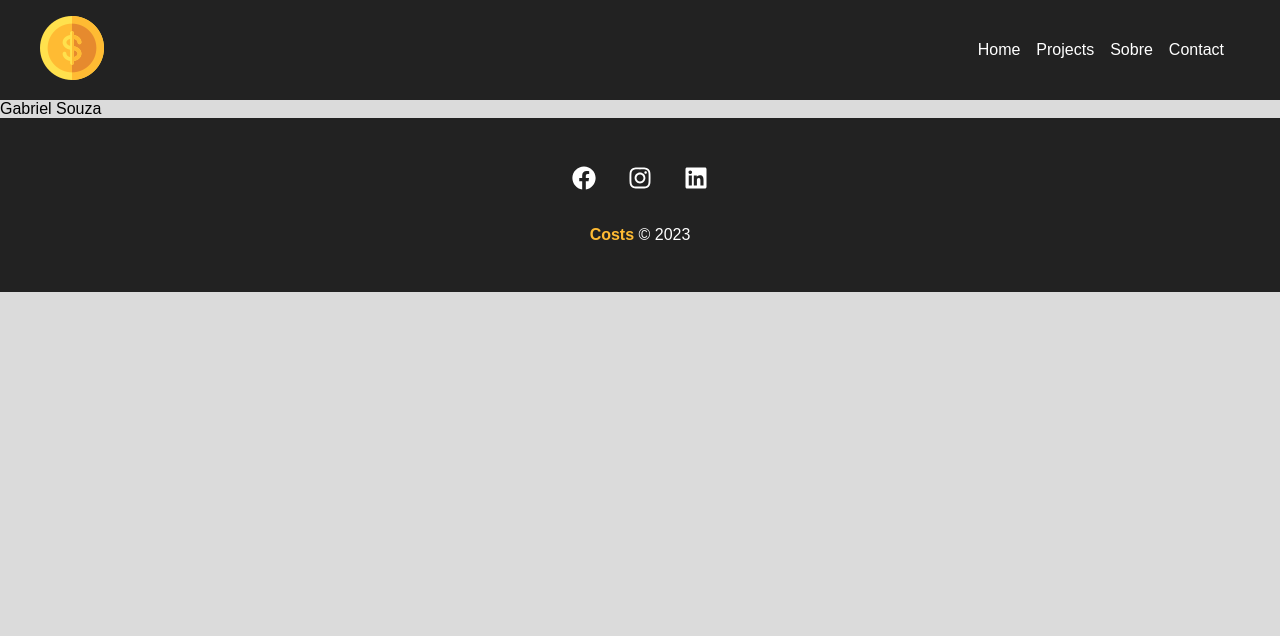
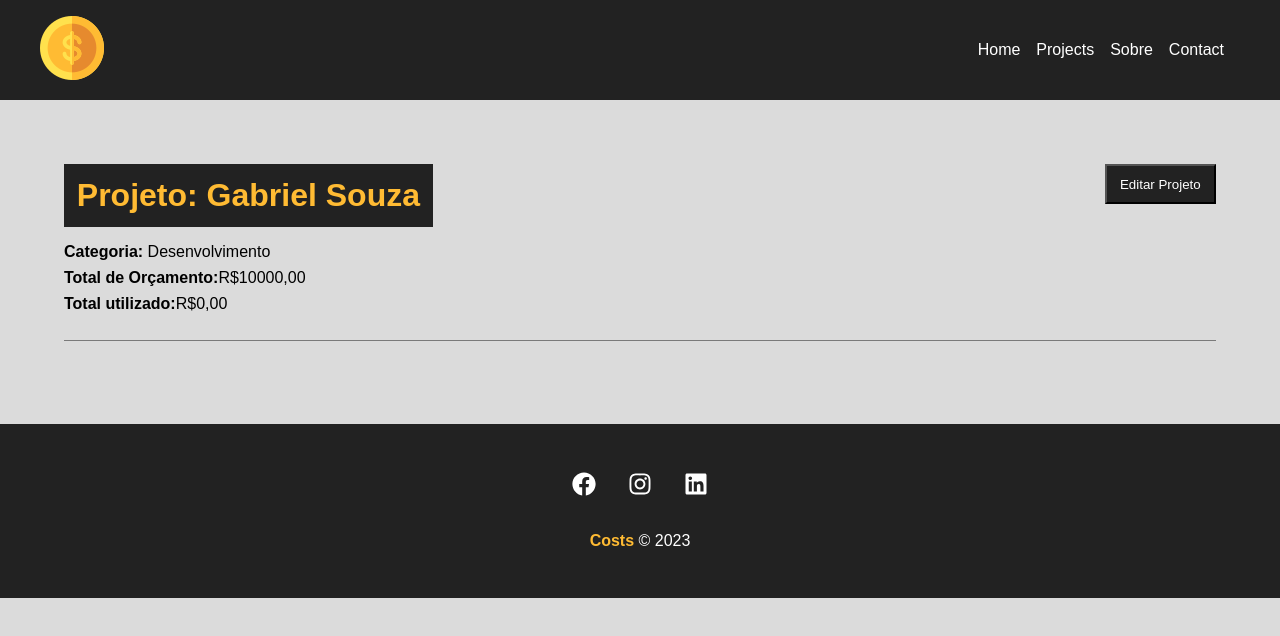
Before and after one commit to Gabr1elSouza/CostReact, a React (Create React App) app: page /project/4 in a window 1280 px wide. Shown: the top 636 px of the page. Built offline with nearby package versions, Linux system fonts and the light colour scheme; data requests are answered from the project's data file.

Commit message:
Details page

```diff
--- a/src/components/pages/Project.js
+++ b/src/components/pages/Project.js
@@ -1,4 +1,6 @@
 import styles from './Project.module.css'
+
+import Loading from '../Layout/Loading'
 
 import { useParams } from 'react-router-dom'
 import { useState, useEffect } from 'react'
@@ -6,10 +8,11 @@
     const {id} = useParams()
 
     const [project, setProject]= useState([])
+    const [showProjectForm, setShowProjectForm]= useState(false)
 
     useEffect(()=>{
-
-        fetch(`http://localhost:5000/projects/${id}`, {
+        setTimeout(()=>{
+            fetch(`http://localhost:5000/projects/${id}`, {
             method: 'GET',
             headers: {
                 'Content-Type': 'application/json'
@@ -19,10 +22,45 @@
             setProject(data)
         })
         .catch((err)=> console.log(err))
+        },300)
+
     },[id])
 
+    function toggleProjectForm(){
+        setShowProjectForm(!showProjectForm)
+    }
+
     return(
-        <p>{project.name}</p>
+       <>
+       {project.name ? (
+        <div className={styles.project_details}>
+            <div className={styles.details_container}>
+                <h1>Projeto: {project.name}</h1>
+                <button onClick={toggleProjectForm} className={styles.btn}>
+                    {!showProjectForm ? 'Editar Projeto' : "Fechar"}
+                </button>
+                {!showProjectForm? (
+                    <div className={styles.project_info}>
+                        <p>
+                            <span>Categoria:</span> {project.category.name}
+                        </p>
+                        <p>
+                            <span>Total de Orçamento:</span>R${project.budget},00
+                        </p>
+                        <p>
+                            <span>Total utilizado:</span>R${project.cost},00
+                        </p>
+                    </div>
+                ):(<div className={styles.project_info}>
+                    <p>Detalhes do projeto</p>
+                    </div>)}
+            </div>
+        </div>
+        ): (
+        <Loading/>
+
+    )}
+       </>
     )
 }
 
--- a/src/components/pages/Project.module.css
+++ b/src/components/pages/Project.module.css
@@ -0,0 +1,47 @@
+.project_details{
+    padding: 4em;
+}
+
+.project_details h1,
+.project_details h2,
+.project_details p{
+    margin-bottom: 0.5em;
+}
+
+.project_details h1{
+    background-color: #222;
+    color: #ffbb33;
+    padding: 0.4em;
+}
+
+.project_details span{
+    font-weight: bold;
+}
+
+.details_container,
+.service_form_container{
+    border-bottom: 1px solid #7a7a7a;
+    margin-bottom: 1.2em;
+    padding-bottom: 1.2em;
+    display: flex;
+    justify-content: space-between;
+    flex-wrap: wrap;
+}
+
+.btn{
+    background-color: #222;
+    color: #fff;
+    padding: 0.5em 1em;
+    text-decoration: none;
+    transition: 0.5s;
+    cursor: pointer;
+    max-height: 40px;
+}
+
+.btn:hover{
+    color: #ffbb33;
+}
+
+.project_info{
+    width: 100%;
+}
```
